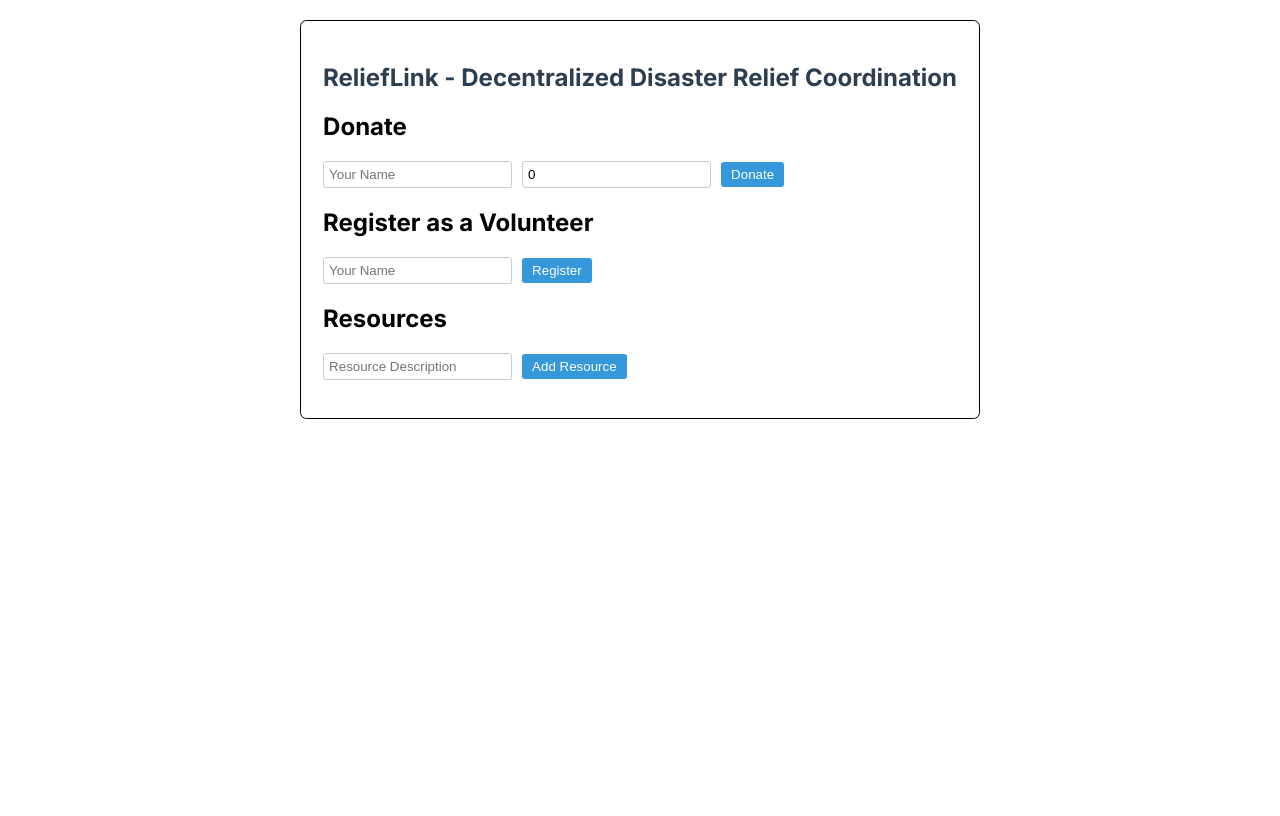
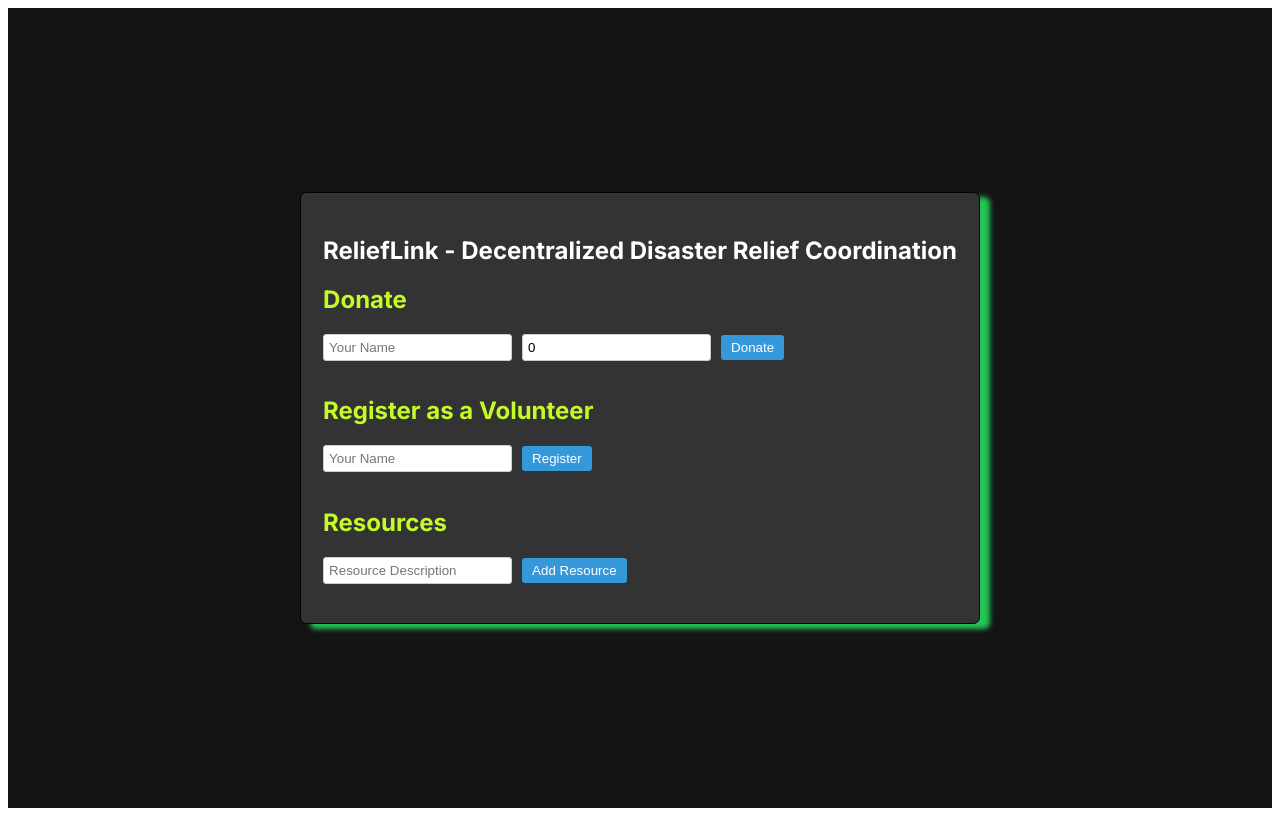
Before and after one commit to owayamaani/rescuelink, a Vue app in the folder src/rescuelink_frontend/: page / in a window 1280 px wide. Built offline with nearby package versions, Linux system fonts and the light colour scheme.

Commit message:
added more styling to the component

```diff
--- a/src/rescuelink_frontend/assets/main.css
+++ /dev/null
@@ -1,4 +0,0 @@
-body {
-    font-family: Arial, sans-serif;
-    margin: 20px;
-  }
--- a/src/rescuelink_frontend/src/App.vue
+++ b/src/rescuelink_frontend/src/App.vue
@@ -1,9 +1,9 @@
 <template>
   <div id="app">
-    <div class="main_content">
-      <Donate />
-    <Volunteer />
-    <Resources />
+    <div class="main_content" >
+      <Donate/>
+      <Volunteer/>
+      <Resources/>
     </div>
   </div>
 </template>
@@ -33,7 +33,7 @@ const callBackend = async (method, ...args) => {
 };
 </script>
 
-<style scoped>
-@import './components/style.css'
+<style >
+@import './components/style.css';
 
 </style>
--- a/src/rescuelink_frontend/src/components/Donate.vue
+++ b/src/rescuelink_frontend/src/components/Donate.vue
@@ -1,12 +1,12 @@
 
 <template>
-    <section class="C">
+    <section>
       <h1>ReliefLink - Decentralized Disaster Relief Coordination</h1>
       <h2>Donate</h2>
      <div class="donate_content">
       <input v-model="newDonation.name" placeholder="Your Name">
       <input v-model="newDonation.amount" type="number" placeholder="Amount">
-      <button @click="donate">Donate</button>
+      <button class="button" @click="donate">Donate</button>
       <ul>
         <li v-for="donation in donations" :key="donation[0]">{{ donation[0] }}: {{ donation[1] }} ICP</li>
       </ul>
@@ -45,7 +45,7 @@
   };
   </script>
 
-  <style scoped>
+  <style >
   @import './style.css';
 
   </style>
--- a/src/rescuelink_frontend/src/components/Resources.vue
+++ b/src/rescuelink_frontend/src/components/Resources.vue
@@ -38,31 +38,5 @@
 
   <style scoped>
 
-  input {
-    margin-right: 10px;
-    padding: 5px;
-    border: 1px solid #ccc;
-    border-radius: 3px;
-  }
-  button {
-    padding: 5px 10px;
-    background-color: #3498db;
-    color: white;
-    border: none;
-    border-radius: 3px;
-    cursor: pointer;
-  }
-  button:hover {
-    background-color: #2980b9;
-  }
-  ul {
-    list-style-type: none;
-    padding: 0;
-  }
-  li {
-    background-color: #ecf0f1;
-    padding: 10px;
-    margin-bottom: 5px;
-    border-radius: 3px;
-  }
+  @import './style.css';
   </style>
--- a/src/rescuelink_frontend/src/components/Volunteer.vue
+++ b/src/rescuelink_frontend/src/components/Volunteer.vue
@@ -36,32 +36,8 @@
   };
   </script>
 
-  <style scoped>
-  input {
-    margin-right: 10px;
-    padding: 5px;
-    border: 1px solid #ccc;
-    border-radius: 3px;
-  }
-  button {
-    padding: 5px 10px;
-    background-color: #3498db;
-    color: white;
-    border: none;
-    border-radius: 3px;
-    cursor: pointer;
-  }
-  button:hover {
-    background-color: #2980b9;
-  }
-  ul {
-    list-style-type: none;
-    padding: 0;
-  }
-  li {
-    background-color: #ecf0f1;
-    padding: 10px;
-    margin-bottom: 5px;
-    border-radius: 3px;
-  }
+  <style >
+
+  @import '../components//style.css';
+
   </style>
--- a/src/rescuelink_frontend/src/components/style.css
+++ b/src/rescuelink_frontend/src/components/style.css
@@ -1,4 +1,19 @@
 /*App*/
+/* *{
+  margin: 0;
+  padding: 0;
+  box-sizing: border-box;
+} */
+
+:root {
+  --green: #23C557;
+  --green2:hsl(75, 95%, 57%);
+  --white: hsl(0, 0%, 100%);
+  --grey700: hsl(0, 0%, 20%);
+  --grey800: hsl(0, 0%, 12%);
+  --grey900: hsl(0, 0%, 8%);
+
+}
 
 #app{
   font-family: 'Inter', sans-serif;
@@ -7,7 +22,8 @@
   align-items: center;
   justify-content: center;
   width: 100%;
-
+  height: 100vh;
+  background-color: var(--grey900);
 }
 
 .main_content{
@@ -15,6 +31,13 @@
   padding:1.4rem;
   border-radius: 0.4rem;
   margin: auto;
+  display: flex;
+  flex-direction:column;
+  box-shadow: 10px 5px 5px var(--green);
+  background-color: var(--grey700);
+
+
+
 }
 /* Donate css */
 
@@ -25,7 +48,10 @@ input {
     border-radius: 3px;
   }
   h1 {
-    color: #2c3e50;
+    color: white;
+  }
+  h2 {
+    color: var(--green2)
   }
   button {
     padding: 5px 10px;
@@ -34,6 +60,9 @@ input {
     border: none;
     border-radius: 3px;
     cursor: pointer;
+  }
+  .button:hover{
+
   }
   button:hover {
     background-color: #2980b9;
@@ -48,3 +77,63 @@ input {
     margin-bottom: 5px;
     border-radius: 3px;
   }
+
+/*Resources css*/
+input {
+  margin-right: 10px;
+  padding: 5px;
+  border: 1px solid #ccc;
+  border-radius: 3px;
+}
+button {
+  padding: 5px 10px;
+  background-color: #3498db;
+  color: white;
+  border: none;
+  border-radius: 3px;
+  cursor: pointer;
+}
+button:hover {
+  background-color: #2980b9;
+}
+ul {
+  list-style-type: none;
+  padding: 0;
+}
+li {
+  background-color: #ecf0f1;
+  padding: 10px;
+  margin-bottom: 5px;
+  border-radius: 3px;
+}
+
+
+/*Volunteer Css*/
+
+input {
+  margin-right: 10px;
+  padding: 5px;
+  border: 1px solid #ccc;
+  border-radius: 3px;
+}
+button {
+  padding: 5px 10px;
+  background-color: #3498db;
+  color: white;
+  border: none;
+  border-radius: 3px;
+  cursor: pointer;
+}
+button:hover {
+  background-color: #2980b9;
+}
+ul {
+  list-style-type: none;
+  padding: 0;
+}
+li {
+  background-color: #ecf0f1;
+  padding: 10px;
+  margin-bottom: 5px;
+  border-radius: 3px;
+}
--- a/src/rescuelink_frontend/src/index.scss
+++ /dev/null
@@ -1,37 +0,0 @@
-body {
-  font-family: sans-serif;
-  font-size: 1.5rem;
-}
-
-img {
-  max-width: 50vw;
-  max-height: 25vw;
-  display: block;
-  margin: auto;
-}
-
-form {
-  display: flex;
-  justify-content: center;
-  gap: 0.5em;
-  flex-flow: row wrap;
-  max-width: 40vw;
-  margin: auto;
-  align-items: baseline;
-}
-
-button[type="submit"] {
-  padding: 5px 20px;
-  margin: 10px auto;
-  float: right;
-}
-
-#greeting {
-  margin: 10px auto;
-  padding: 10px 60px;
-  border: 1px solid #222;
-}
-
-#greeting:empty {
-  display: none;
-}
--- a/src/rescuelink_frontend/src/main.js
+++ b/src/rescuelink_frontend/src/main.js
@@ -1,6 +1,5 @@
 import { createApp } from 'vue';
 import App from './App.vue';
-import '../assets/main.css';
 
 const app = createApp(App);
 app.mount('#app');
```
